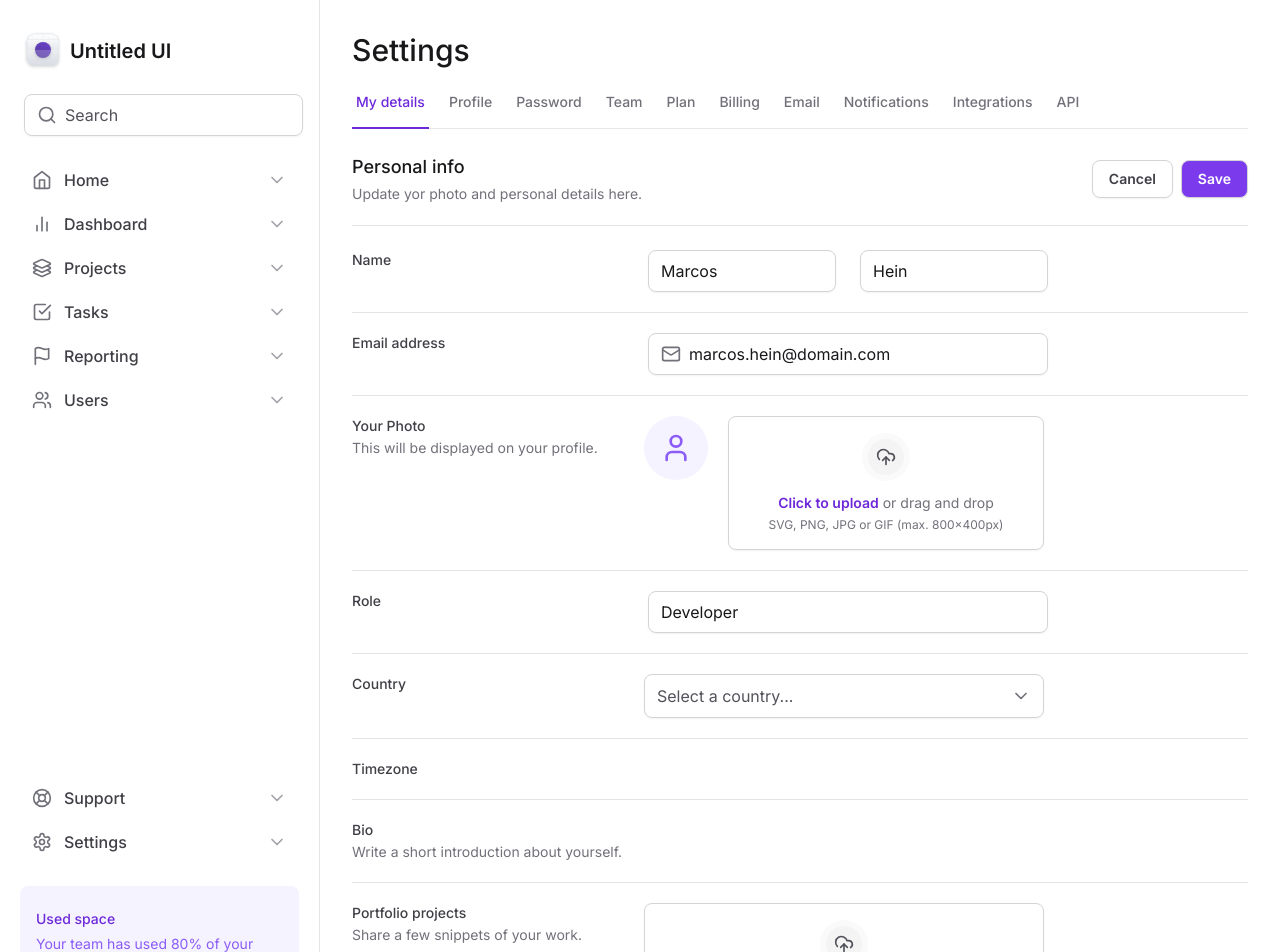
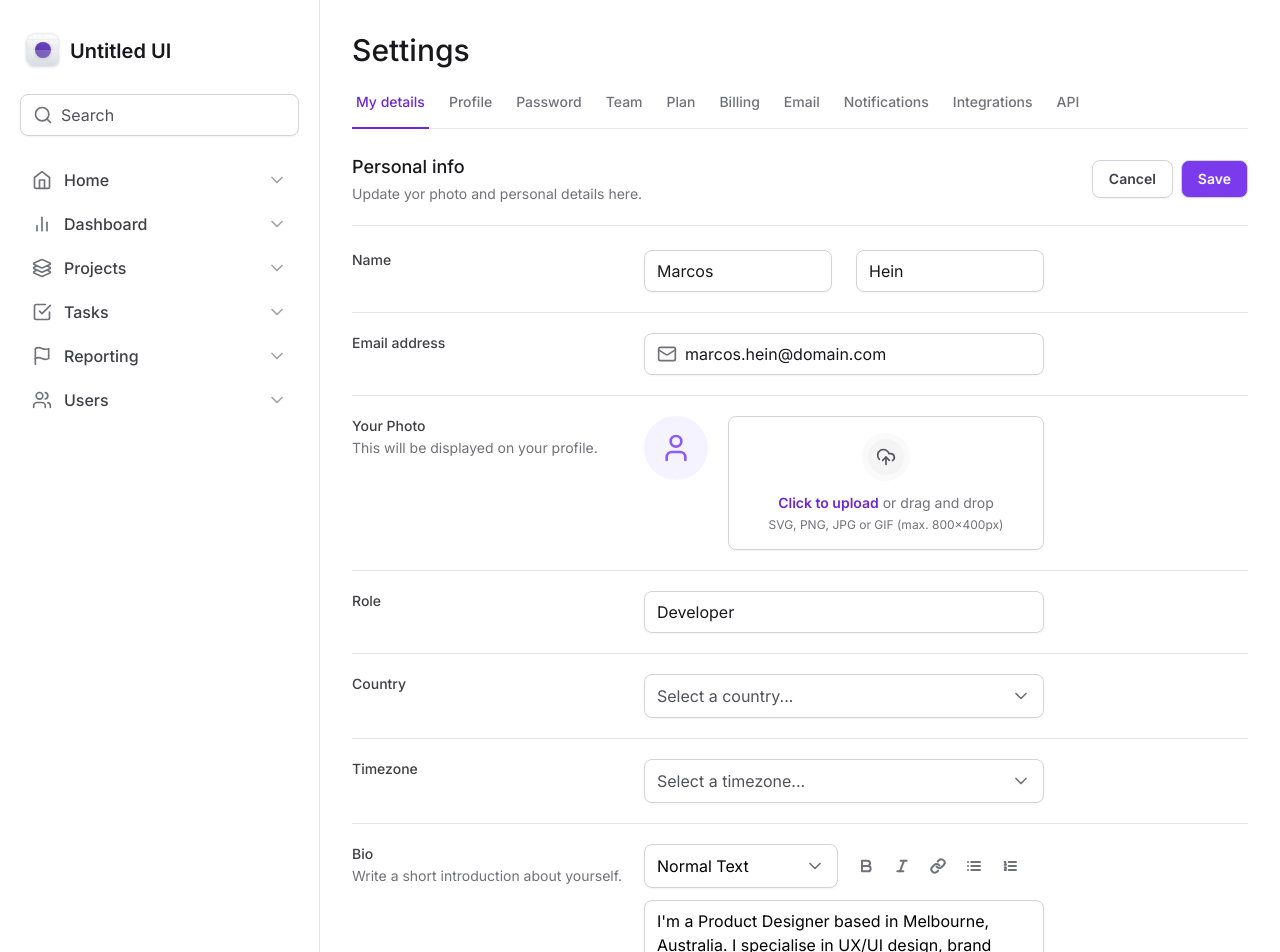
Before and after one commit to marcos-hein/tailwind-next, a Next.js app: page / in a window 1280 px wide. Shown: the top 952 px of the page. Built offline with nearby package versions, Linux system fonts and the light colour scheme.

Commit message:
feat: creates biography input

```diff
--- a/src/app/page.tsx
+++ b/src/app/page.tsx
@@ -1,8 +1,10 @@
-import { Mail } from 'lucide-react'
+import { Bold, Italic, Link, List, ListOrdered, Mail } from 'lucide-react'
 import { Input } from '../components/Input'
 import { SettingsTabs } from '../components/SettingsTabs'
 import * as FileInput from '../components/Form/FileInput'
+import { SelectItem } from '../components/Form/Select/SelectItem'
 import { Select } from '../components/Form/Select'
+import { Textarea } from '../components/Form/Textarea'
 
 export default function Home() {
   return (
@@ -110,7 +112,10 @@
             >
               Country
             </label>
-            <Select />
+            <Select placeholder="Select a country...">
+              <SelectItem value="br" text="Brazil" />
+              <SelectItem value="us" text="United States" />
+            </Select>
           </div>
 
           <div className="grid grid-cols-form gap-3 pt-5">
@@ -120,7 +125,13 @@
             >
               Timezone
             </label>
-            <div></div>
+            <Select placeholder="Select a timezone...">
+              <SelectItem
+                value="utc8"
+                text="Pacific Standard Time (UTC-08:00)"
+              />
+              <SelectItem value="utc3" text="America São Paulo (UTC-03:00)" />
+            </Select>
           </div>
 
           <div className="grid grid-cols-form gap-3 pt-5">
@@ -130,7 +141,59 @@
                 Write a short introduction about yourself.
               </span>
             </label>
-            <div></div>
+            <div className="space-y-3">
+              <div className="grid grid-cols-2 gap-3">
+                <Select placeholder="" defaultValue="normal">
+                  <SelectItem
+                    value="normal"
+                    defaultChecked
+                    text="Normal Text"
+                  />
+                  <SelectItem value="md" text="Markdown" />
+                </Select>
+
+                <div className="flex items-center gap-1">
+                  <button
+                    type="button"
+                    className="rounded-md p-2 hover:bg-zinc-50"
+                  >
+                    <Bold className="h-4 w-4 text-zinc-500" strokeWidth={3} />
+                  </button>
+                  <button
+                    type="button"
+                    className="rounded-md p-2 hover:bg-zinc-50"
+                  >
+                    <Italic className="h-4 w-4 text-zinc-500" strokeWidth={3} />
+                  </button>
+                  <button
+                    type="button"
+                    className="rounded-md p-2 hover:bg-zinc-50"
+                  >
+                    <Link className="h-4 w-4 text-zinc-500" strokeWidth={3} />
+                  </button>
+                  <button
+                    type="button"
+                    className="rounded-md p-2 hover:bg-zinc-50"
+                  >
+                    <List className="h-4 w-4 text-zinc-500" strokeWidth={3} />
+                  </button>
+                  <button
+                    type="button"
+                    className="rounded-md p-2 hover:bg-zinc-50"
+                  >
+                    <ListOrdered
+                      className="h-4 w-4 text-zinc-500"
+                      strokeWidth={3}
+                    />
+                  </button>
+                </div>
+              </div>
+
+              <Textarea
+                id="bio"
+                defaultValue="I'm a Product Designer based in Melbourne, Australia. I specialise in UX/UI design, brand strategy, and Webflow development."
+              />
+            </div>
           </div>
 
           <div className="grid grid-cols-form gap-3 pt-5">
--- a/src/components/Form/Select.tsx
+++ /dev/null
@@ -1,58 +0,0 @@
-'use client'
-
-export interface SelectProps {}
-import * as SelectPrimitive from '@radix-ui/react-select'
-import { Check, ChevronDown } from 'lucide-react'
-
-export function Select(props: SelectProps) {
-  return (
-    <SelectPrimitive.Root>
-      <SelectPrimitive.Trigger className="flex h-11 w-full items-center justify-between gap-2 rounded-lg border border-zinc-300 px-3 py-2 shadow-sm data-[placeholder]:text-zinc-600">
-        <SelectPrimitive.Value
-          placeholder="Select a country..."
-          className="text-black"
-        />
-        <SelectPrimitive.Icon>
-          <ChevronDown className="h-5 w-5 text-zinc-500" />
-        </SelectPrimitive.Icon>
-      </SelectPrimitive.Trigger>
-
-      <SelectPrimitive.Portal>
-        <SelectPrimitive.Content
-          side="bottom"
-          position="popper"
-          sideOffset={8}
-          className="z-10 w-[--radix-select-trigger-width] overflow-hidden rounded-lg border border-zinc-200 bg-white"
-        >
-          <SelectPrimitive.Viewport>
-            <SelectPrimitive.Item
-              value="br"
-              className="flex items-center justify-between gap-2 px-3 py-2.5 outline-none data-[highlighted]:bg-zinc-50"
-            >
-              <SelectPrimitive.ItemText className="text-black">
-                Brazil
-              </SelectPrimitive.ItemText>
-
-              <SelectPrimitive.ItemIndicator>
-                <Check className="h-4 w-4 text-violet-500" />
-              </SelectPrimitive.ItemIndicator>
-            </SelectPrimitive.Item>
-
-            <SelectPrimitive.Item
-              value="us"
-              className="flex items-center justify-between gap-2 px-3 py-2.5 outline-none data-[highlighted]:bg-zinc-50"
-            >
-              <SelectPrimitive.ItemText className="text-black">
-                United States
-              </SelectPrimitive.ItemText>
-
-              <SelectPrimitive.ItemIndicator>
-                <Check className="h-4 w-4 text-violet-500" />
-              </SelectPrimitive.ItemIndicator>
-            </SelectPrimitive.Item>
-          </SelectPrimitive.Viewport>
-        </SelectPrimitive.Content>
-      </SelectPrimitive.Portal>
-    </SelectPrimitive.Root>
-  )
-}
--- /dev/null
+++ b/src/components/Form/Select/SelectItem.tsx
@@ -0,0 +1,25 @@
+'use client'
+
+import * as SelectPrimitive from '@radix-ui/react-select'
+import { Check } from 'lucide-react'
+
+export type SelectItemProps = SelectPrimitive.SelectItemProps & {
+  text: string
+}
+
+export function SelectItem({ text, ...props }: SelectItemProps) {
+  return (
+    <SelectPrimitive.Item
+      className="flex items-center justify-between gap-2 px-3 py-2.5 outline-none data-[highlighted]:bg-zinc-50"
+      {...props}
+    >
+      <SelectPrimitive.ItemText className="text-black">
+        {text}
+      </SelectPrimitive.ItemText>
+
+      <SelectPrimitive.ItemIndicator>
+        <Check className="h-4 w-4 text-violet-500" />
+      </SelectPrimitive.ItemIndicator>
+    </SelectPrimitive.Item>
+  )
+}
--- /dev/null
+++ b/src/components/Form/Select/index.tsx
@@ -0,0 +1,36 @@
+'use client'
+
+import * as SelectPrimitive from '@radix-ui/react-select'
+import { Check, ChevronDown } from 'lucide-react'
+
+export interface SelectProps extends SelectPrimitive.SelectProps {
+  children?: React.ReactNode
+  placeholder: string
+}
+
+export function Select({ children, placeholder, ...props }: SelectProps) {
+  return (
+    <SelectPrimitive.Root {...props}>
+      <SelectPrimitive.Trigger className="flex h-11 w-full items-center justify-between gap-2 rounded-lg border border-zinc-300 px-3 py-2 shadow-sm data-[placeholder]:text-zinc-600">
+        <SelectPrimitive.Value
+          placeholder={placeholder}
+          className="text-black"
+        />
+        <SelectPrimitive.Icon>
+          <ChevronDown className="h-5 w-5 text-zinc-500" />
+        </SelectPrimitive.Icon>
+      </SelectPrimitive.Trigger>
+
+      <SelectPrimitive.Portal>
+        <SelectPrimitive.Content
+          side="bottom"
+          position="popper"
+          sideOffset={8} // 8px
+          className="z-10 w-[--radix-select-trigger-width] overflow-hidden rounded-lg border border-zinc-200 bg-white shadow-sm"
+        >
+          <SelectPrimitive.Viewport>{children}</SelectPrimitive.Viewport>
+        </SelectPrimitive.Content>
+      </SelectPrimitive.Portal>
+    </SelectPrimitive.Root>
+  )
+}
--- /dev/null
+++ b/src/components/Form/Textarea.tsx
@@ -0,0 +1,10 @@
+export type TextareaProps = React.ComponentProps<'textarea'>
+
+export function Textarea(props: TextareaProps) {
+  return (
+    <textarea
+      className="min-h-[120px] w-full resize-y rounded-lg border border-zinc-300 px-3 py-2 shadow-sm"
+      {...props}
+    />
+  )
+}
--- a/src/components/Input.tsx
+++ b/src/components/Input.tsx
@@ -22,7 +22,7 @@
 function InputRoot(props: InputRootProps) {
   return (
     <div
-      className="mx-1 flex w-full items-center gap-2 rounded-lg border border-zinc-300 px-3 py-2 shadow-sm"
+      className="flex w-full items-center gap-2 rounded-lg border border-zinc-300 px-3 py-2 shadow-sm"
       {...props}
     />
   )
```
